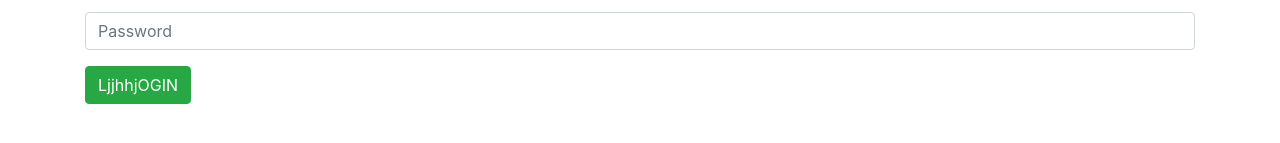
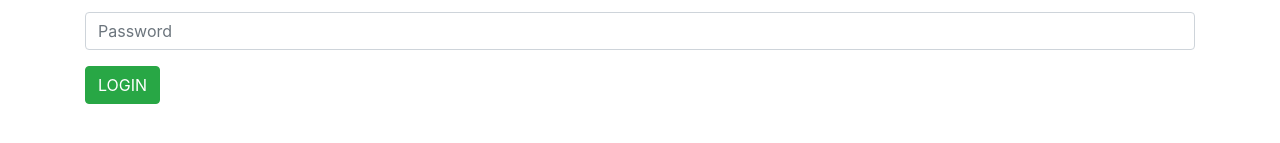
Before and after one commit to GabbyCuascota/ExamenJSIIB, an Angular app in the folder frontend/: page /login in a window 1280 px wide. Shown: the part 277-420 px from the top of the page. Built offline with nearby package versions, Linux system fonts and the light colour scheme.

Commit message:
imagenes

```diff
--- a/frontend/src/app/login/login.component.html
+++ b/frontend/src/app/login/login.component.html
@@ -29,7 +29,7 @@
   </div>
   <div class="col-sm-12">
     <a [routerLink]="['/home']">
-    <button type="button" class="btn btn-success">LjjhhjOGIN</button>
+    <button type="button" class="btn btn-success">LOGIN</button>
     </a>
   </div>
 </div>
--- a/frontend/src/app/modelosph/modelosph.component.html
+++ b/frontend/src/app/modelosph/modelosph.component.html
@@ -1,7 +1,12 @@
 <body class="container">
+<br>
+<br>
 <div class="row">
+
   <div class="col-sm-5"></div>
-  <div class="col-sm-2"></div>
+  <div class="col-sm-2">
+    <span class="glyphicon glyphicon-shopping-cart"></span>
+  </div>
   <div class="col-sm-2">
     <img
       src="https://scontent.fuio2-1.fna.fbcdn.net/v/t1.0-9/36890864_2023880064348768_1598154453213511680_n.jpg?_nc_cat=0&oh=efc672e16401378675b9da0a6a121afe&oe=5BE47A76"
--- a/frontend/src/index.html
+++ b/frontend/src/index.html
@@ -21,5 +21,6 @@
 <script src="https://stackpath.bootstrapcdn.com/bootstrap/4.1.1/js/bootstrap.min.js"
         integrity="sha384-smHYKdLADwkXOn1EmN1qk/HfnUcbVRZyYmZ4qpPea6sjB/pTJ0euyQp0Mk8ck+5T"
         crossorigin="anonymous"></script>
+
 </body>
 </html>
```
